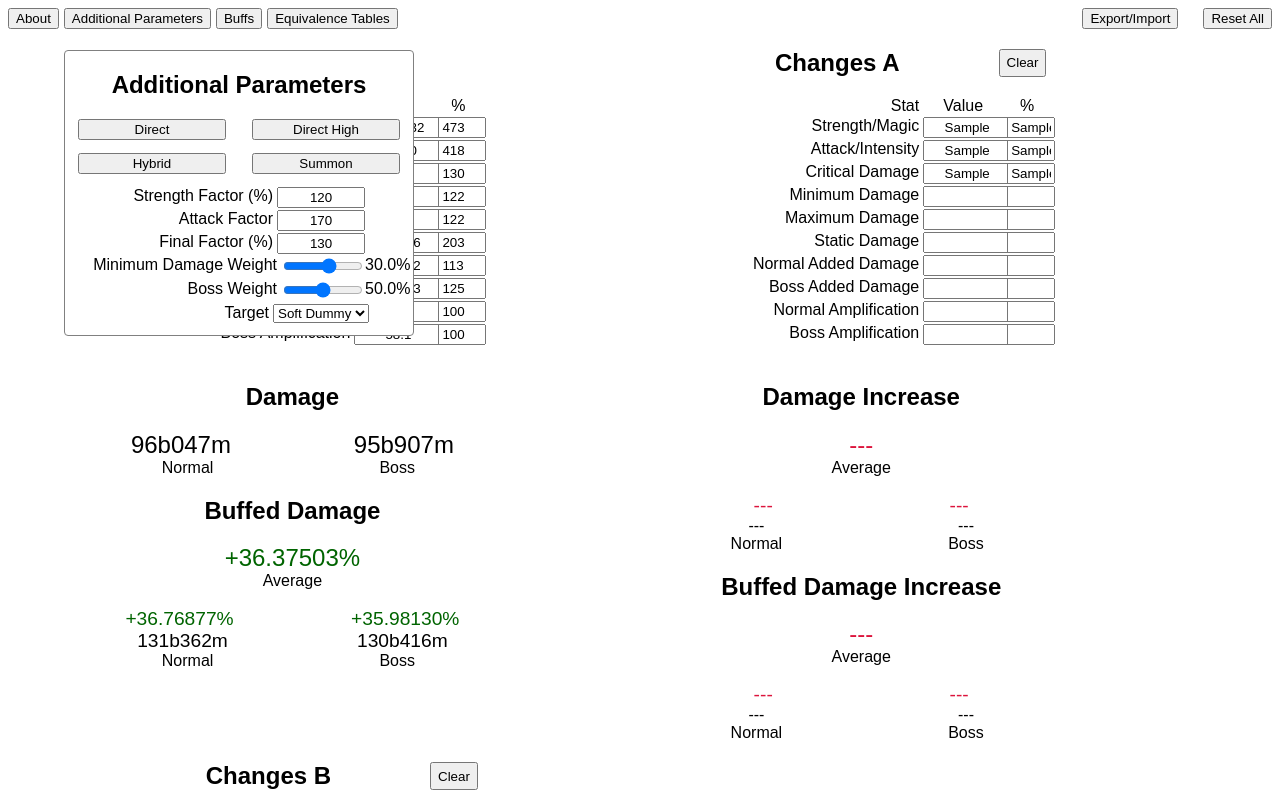
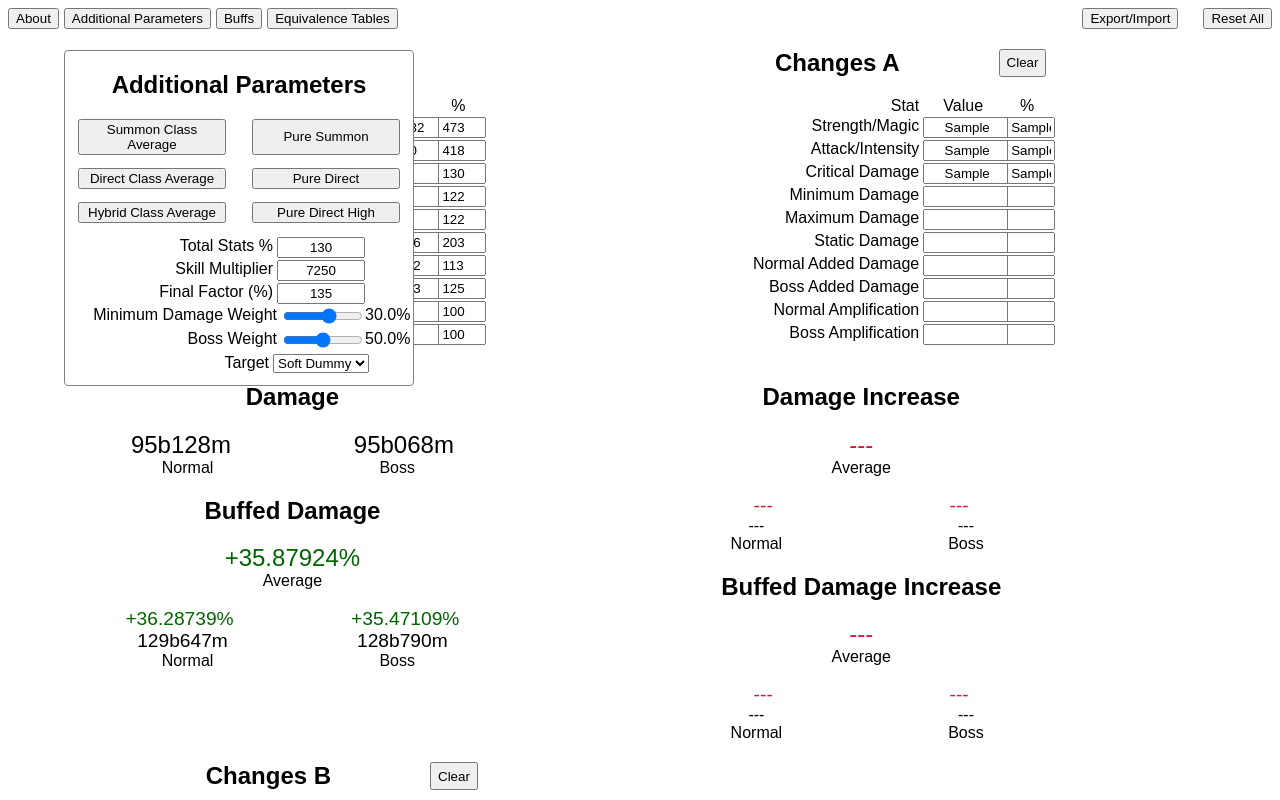
Before and after one commit to KedanAO/lt-damage-calculator, a Vue app: page / in a window 1280 px wide. Both pictures are taken after typing "Sample", "Sample", "Sample", "Sample", "Sample", "Sample" into the empty fields and a click on the button "Additional Parameters". Shown: the top 800 px of the page. Built offline with nearby package versions, Linux system fonts and the light colour scheme.

Commit message:
Change nomenclature to in-game names, adjust values for presets and calculations

```diff
--- a/src/App.vue
+++ b/src/App.vue
@@ -835,6 +835,12 @@ export default {
         <h4>Factors</h4>
         While every skill within LaTale follows the same damage formula, their damage is differentiated by those three factor values which are different for every skill.
         The buttons allow you to switch between specific presets, or you can manually edit those if you know your specific skill or specific class recommended factors.
+        <br><br>
+        The Average presets will give you numbers recommended to use for specific classes, weighing all their different skills together for a value that'll help contribute
+        to their overall damage better than enhancing specific skills.
+        <br><br>
+        The Pure presets are the exact numbers used for direct or summon skills, if you want to test for a more specific skill.
+
         For more information on how both of those factors behave, read the damage formula below.
         <h4>Minimum Weight</h4>
         When actually dealing damage in the game, every hit will roll a random value between your Minimum and Maximum damage and utilize that value for that specific hit.
@@ -911,9 +917,9 @@ export default {
         Most of those values are obtained from our visible stats in-game, except for three: <em>Strength Factor</em>, <em>Attack Factor</em>, and <em>Final Factor</em>.
         Those three values are skill-scaling factors which are different for every skill within the game, but there are a few standard rules:
         <br>
-        - For summon damage, Strength Factor is the % displayed in the skill's details, scaling with levels, and the Attack Factor is a fixed hidden value.
+        - For summon damage, Strength Factor is the Total Stats % displayed in the skill's details, scaling with levels, and the Attack Factor is a fixed hidden value.
         <br>
-        - For direct damage, Strength Factor is equivalent to your Strength/Magic Ratio hidden stat, and the Attack Factor is approximately the skill multiplier displayed in the skill's details divided by 50, scaling with levels.
+        - For direct damage, Strength Factor is equivalent to your Strength/Magic Ratio hidden stat, and the Attack Factor is approximately the Skill Multiplier displayed in the skill's details divided by 50, scaling with levels.
         <br>
         - Final Factor is a hidden value present in summon damage that multiplies the final damage by a further amount, scaling with levels. It is fixed at 1 for direct damage.
         <br>
@@ -986,18 +992,22 @@ export default {
     <div class="stat-block">
       <h2 class="damage-block">Additional Parameters</h2>
       <div class='button-spread'>
-        <button @click="setSkillFactor(240, 100, 100)">Direct</button>
-        <button @click="setSkillFactor(400, 100, 100)">Direct High</button>
-        <button @click="setSkillFactor(170, 120, 130)">Hybrid</button>
-        <button @click="setSkillFactor(45, 140, 190)">Summon</button>
+        <button @click="setSkillFactor(6000, 140, 150)">Summon Class Average</button>
+        <button @click="setSkillFactor(2100, 138, 192)">Pure Summon</button>
+
+        <button @click="setSkillFactor(8000, 125, 120)">Direct Class Average</button>
+        <button @click="setSkillFactor(12500, 112, 100)">Pure Direct</button>
+
+        <button @click="setSkillFactor(7250, 130, 135)">Hybrid Class Average</button>
+        <button @click="setSkillFactor(30000, 112, 100)">Pure Direct High</button>
       </div>
       <li class="input-container">
-        <span class="input-text">Strength Factor (%)</span>
+        <span class="input-text">Total Stats %</span>
         <span><input type="text" inputmode="numeric" class="input-full" v-model.number="settings['sF']"></span>
         <span class="input-perc"></span>
       </li>
       <li class="input-container">
-        <span class="input-text">Attack Factor</span>
+        <span class="input-text">Skill Multiplier</span>
         <span><input type="text" inputmode="numeric" class="input-full" v-model.number="settings['aF']"></span>
         <span class="input-perc"></span>
       </li>
--- a/src/utils/defaults.js
+++ b/src/utils/defaults.js
@@ -38,9 +38,9 @@ export const defaultStatsB = {
 }
 
 export const defaultSettings = {
-  'aF': 170,
-  'sF': 120,
-  'fF': 130,
+  'aF': 7250,
+  'sF': 130,
+  'fF': 135,
   'minWeight': 0.3,
   'bossWeight': 0.5,
   'target': 'soft'
--- a/src/utils/ltdc.js
+++ b/src/utils/ltdc.js
@@ -22,7 +22,7 @@ export function applyChanges(stats, changes){
 
 export function calculateDamage(stats, settings, defenses, enemyType) {
   // base
-  const attack = stats.attack[0] * settings.aF * defenses[enemyType].multiplier;
+  const attack = stats.attack[0] * settings.aF / 50 * defenses[enemyType].multiplier;
   const strength = stats.strength[0] * (settings.sF / 100) * defenses[enemyType].multiplier;
   const staticDamage = stats.static[0] * defenses[enemyType].multiplier;
   const added = stats[enemyType + 'Added'][0] * defenses[enemyType].multiplier;
@@ -77,7 +77,7 @@ export function calculateEquivalenceIncrease(stats, settings, defenses, increase
   const bAmp = stats.bossAmp[0];
 
   const sF = settings.sF / 100;
-  const aF = settings.aF;
+  const aF = settings.aF / 50;
   const tF = settings.fF / 100;
   const minW = settings.minWeight;
   const bossW = settings.bossWeight;
```
